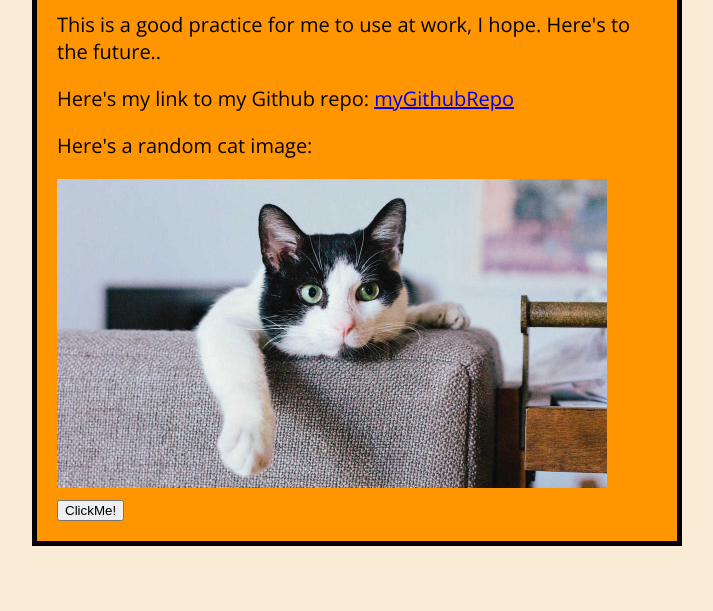
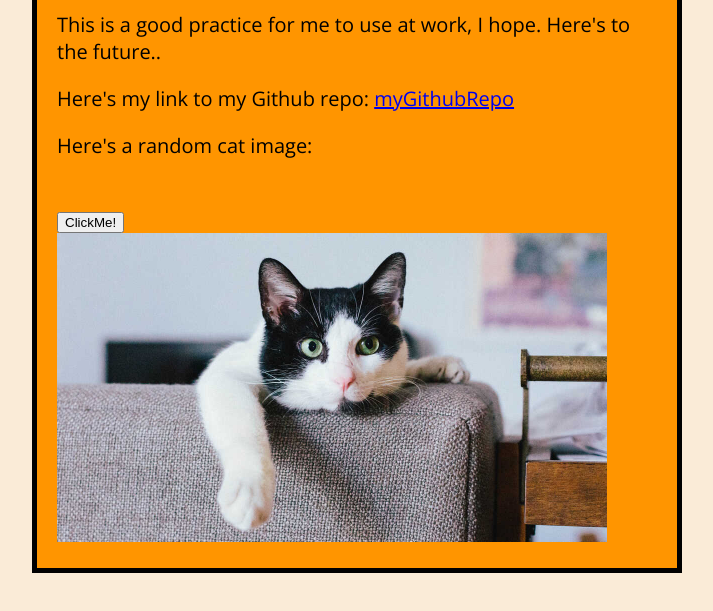
Before and after one commit to thein-htaung/htmlTest, a plain HTML site: page index.html in a window 1280 px wide. Both pictures are taken after a click on the button "ClickMe!". Shown: the part 129-740 px from the top of the page, without its empty margins (283-996 px from the left). Drawn offline with nearby package versions, Linux system fonts and the light colour scheme.

Commit message:
rand kitto update

```diff
--- a/index.html
+++ b/index.html
@@ -19,11 +19,10 @@
 </p>
 
 <p>Here's a random cat image:</p>
-<img src="static/lazyCat.jpg" alt="kitty" width="550" height="309">
 
 <br>
-<button type="button" onclick="alert('You clicked me')">ClickMe!</button>
-
+<button type="button" onclick="randCat()">ClickMe!</button>
+<script src="static/randcat.js"></script>
 <!-- This is a comment -->
 </body>
 </html>
--- /dev/null
+++ b/static/randcat.js
@@ -0,0 +1,19 @@
+const cats = ['cat1', 'cat2', 'cat3'];
+let firstClick = true;
+
+function randCat(){
+    // Random function to pick rand image
+    let imgId = Math.floor(Math.random() * cats.length)
+    if (!firstClick) {
+        const childImg = document.getElementById('kitto');
+        document.body.removeChild(childImg);
+    }
+
+    let catImg = document.createElement('img');
+    catImg.id = 'kitto';
+    catImg.src = "static/"+cats[imgId]+".jpg";
+    catImg.height = 309;
+    catImg.width = 550;
+    document.body.appendChild(catImg)
+    firstClick = false;
+}
```
Also changed, not shown: static/cat1.jpg (renamed from static/lazyCat.jpg), static/cat2.jpg (added), static/cat3.jpg (added).
